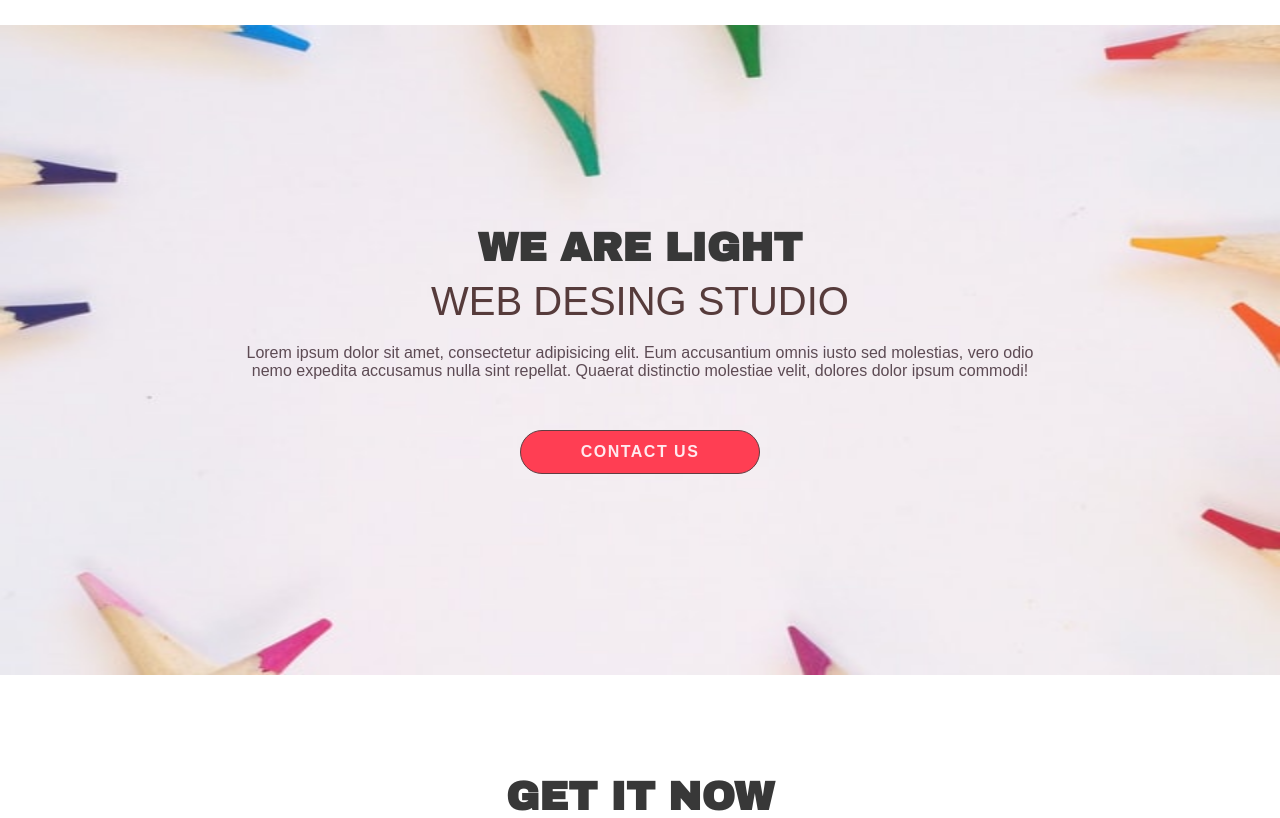
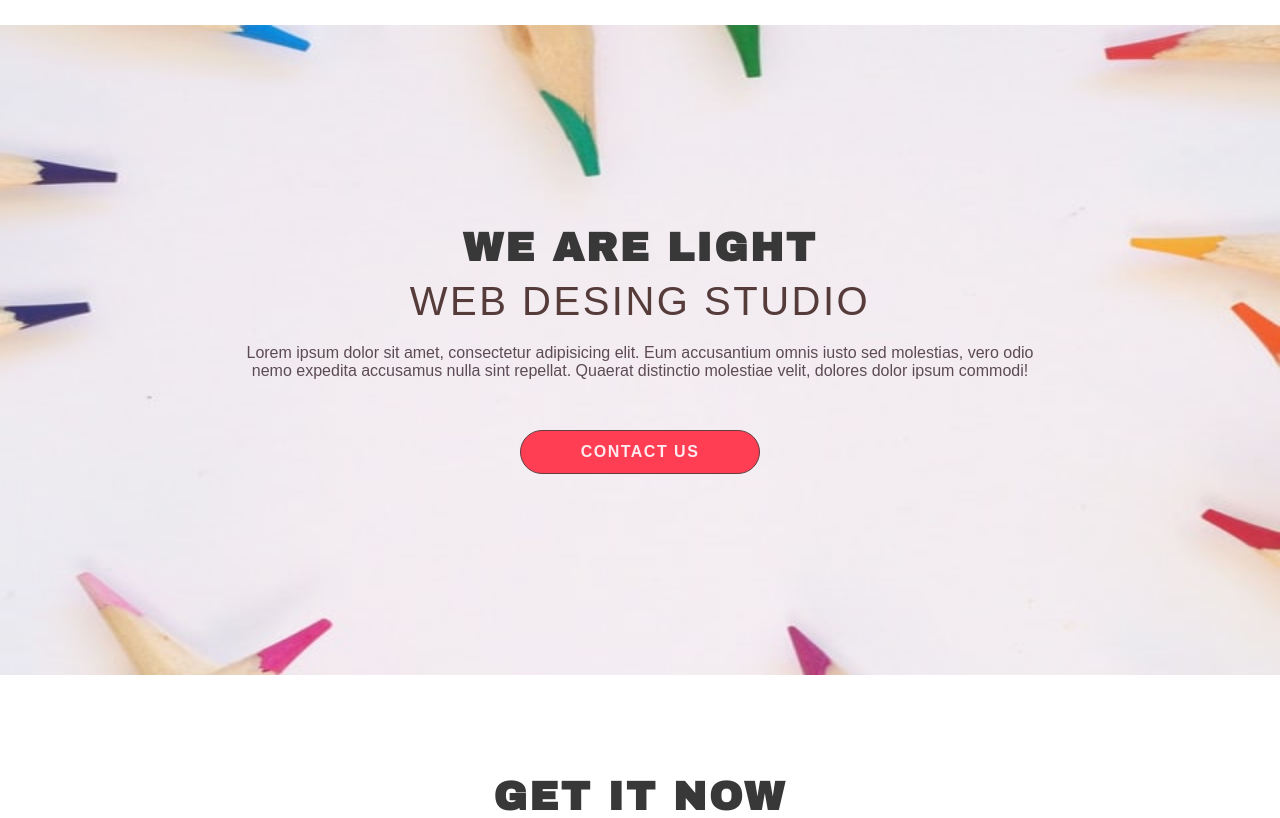
Before and after one commit to jesusurbina070/Light, a plain HTML site: page index.html in a window 1280 px wide. Shown: the part 125-943 px from the top of the page. Drawn offline with Linux system fonts and the light colour scheme; files whose address does not match are found by name; a web font is replaced by a local one.

Commit message:
le agregamos letter-spacing a el h1, todos los h2 y al subtitulo de hero

```diff
--- a/styles/styles.css
+++ b/styles/styles.css
@@ -11,6 +11,20 @@
  	margin: 0;
  	font-family: 'Muli', sans-serif;
  }
+
+ h1, h2{
+	font-size: 40px;
+	font-family: 'Archivo Black', sans-serif;
+	font-size: 40px;
+	color: #383838;
+	font-weight: 900;
+	letter-spacing: 2.5px;
+
+}
+
+h2{
+	padding top: 100px;
+}
 
 
  .container{
@@ -79,6 +93,7 @@
 	margin-top: 10px;
 	color: #563b3b;
 	font-weight: 200;
+	letter-spacing: 2.5px;
 }
 .paragraph-hero{
 	padding: 0 100px;
@@ -100,18 +115,6 @@
 
 }
 
-
-h1, h2{
-	font-size: 40px;
-	font-family: 'Archivo Black', sans-serif;
-	font-size: 40px;
-	color: #383838;
-	font-weight: 900;
-
-}
-h2{
-	padding top: 100px;
-}
 .offer{
   height: auto;
   display: flex;
```
